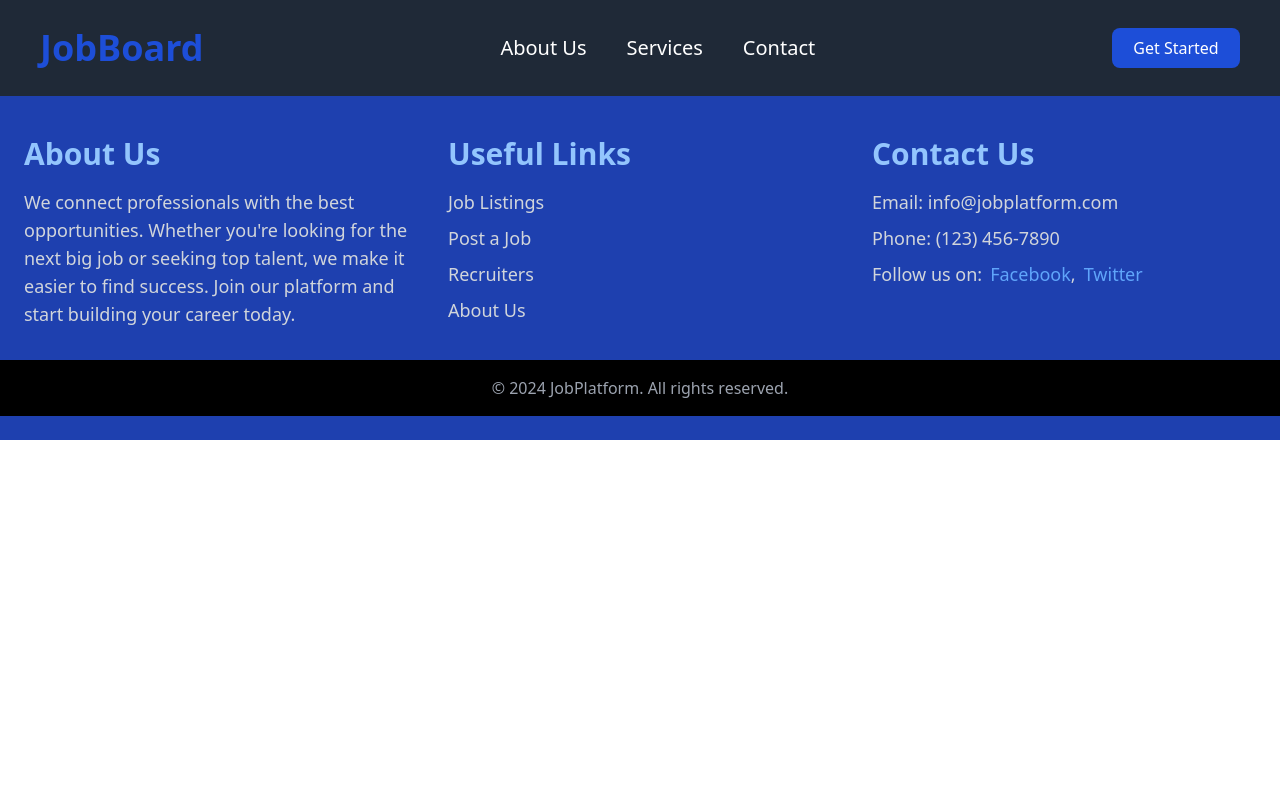
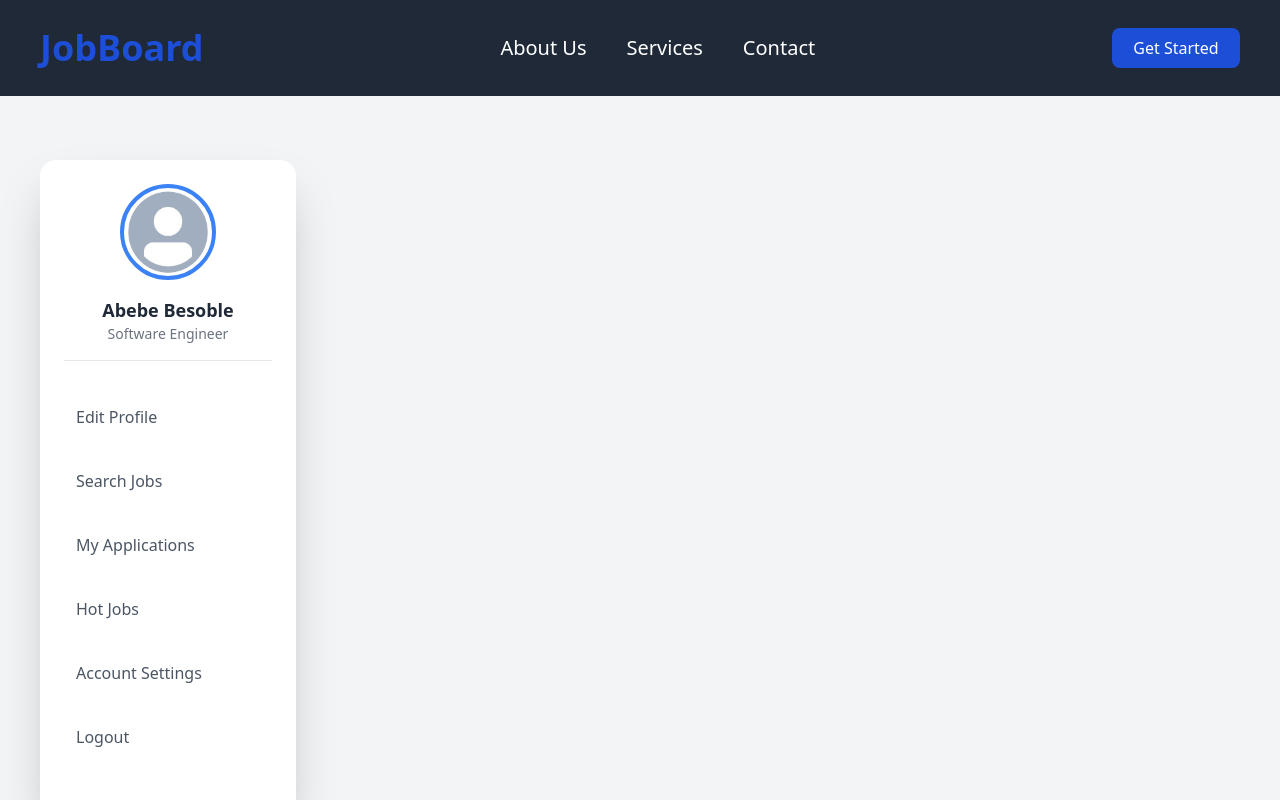
Before and after one commit to nahom-zenebe/job-board-app, a React (Create React App) app in the folder frontend/: page /MainDashboard in a window 1280 px wide. Shown: the top 800 px of the page. Built offline with nearby package versions, Linux system fonts and the light colour scheme.

Commit message:
make the sidebar commit

```diff
--- a/frontend/src/App.js
+++ b/frontend/src/App.js
@@ -6,7 +6,9 @@ import Service from "./pages/Service.jsx";
 import Contacts from './pages/Contacts.jsx';
 import SignupPages from "./pages/SignupPages.jsx";
 import LoginPages from "./pages/LoginPages.jsx";
-import toast, { Toaster } from 'react-hot-toast';
+
+import MainDashboard from './pages/MainDashboard.jsx'
+import { Toaster } from 'react-hot-toast';
 import { BrowserRouter as Router, Route, Routes } from 'react-router-dom';
 
 function App() {
@@ -19,6 +21,7 @@ function App() {
         <Route path="/contact" element={<Contacts />} />
         <Route path="/service" element={<Service />} />
         <Route path="/signup" element={<SignupPages/>}/>
+        <Route path="/MainDashboard" element={<MainDashboard/>}/>
         <Route path="/login" element={<LoginPages/>}/>
       </Routes>
 
--- /dev/null
+++ b/frontend/src/Components/Sidebar.jsx
@@ -0,0 +1,54 @@
+import React from 'react';
+import avatar from '../images/avatar.png';
+
+function Sidebar() {
+  return (
+    <div className="w-64 h-auto p-6 bg-white shadow-2xl rounded-2xl ml-10">
+
+      <div className="flex flex-col items-center">
+        <img
+          className="w-24 h-24 rounded-full border-4 border-blue-500"
+          src={avatar}
+          alt="User Avatar"
+        />
+        <h1 className="mt-4 text-lg font-semibold text-gray-800">
+          Abebe Besoble
+        </h1>
+        <p className="text-sm text-gray-500">Software Engineer</p>
+      </div>
+      <hr className='mt-4'></hr>
+
+
+      <div className="mt-8   ">
+        <ul className="space-y-4  pb-6">
+          <li className="flex items-center text-gray-600 hover:bg-gray-200 hover:text-blue-600 cursor-pointer p-3 rounded-lg transition-all duration-300 ease-in-out">
+
+            Edit Profile
+          </li>
+          <li className="flex items-center text-gray-600 hover:bg-gray-200 hover:text-blue-600 cursor-pointer p-3 rounded-lg transition-all duration-300 ease-in-out">
+
+            Search Jobs
+          </li>
+          <li className="flex items-center text-gray-600 hover:bg-gray-200 hover:text-blue-600 cursor-pointer p-3 rounded-lg transition-all duration-300 ease-in-out">
+
+           My Applications
+          </li>
+          <li className="flex items-center text-gray-600 hover:bg-gray-200 hover:text-blue-600 cursor-pointer p-3 rounded-lg transition-all duration-300 ease-in-out">
+
+           Hot Jobs
+          </li>
+          <li className="flex items-center text-gray-600 hover:bg-gray-200 hover:text-blue-600 cursor-pointer p-3 rounded-lg transition-all duration-300 ease-in-out">
+
+            Account Settings
+          </li>
+          <li className="flex items-center text-gray-600 hover:bg-gray-200 hover:text-blue-600 cursor-pointer p-3 rounded-lg transition-all duration-300 ease-in-out">
+
+          Logout
+          </li>
+        </ul>
+      </div>
+    </div>
+  );
+}
+
+export default Sidebar;
--- a/frontend/src/pages/LoginPages.jsx
+++ b/frontend/src/pages/LoginPages.jsx
@@ -1,14 +1,32 @@
-import React from 'react'
+import React, { useState } from 'react'
 import { Link } from 'react-router-dom';
 import { Loader } from 'lucide-react';
 import { useDispatch, useSelector } from 'react-redux';
 import { login } from '../feature/authSlice';
+import toast from 'react-hot-toast';
+import { useNavigate } from 'react-router-dom';
+
 function LoginPages() {
-
+  const navigate = useNavigate();
   const dispatch = useDispatch();
+  const[email,setemail]=useState()
+  const[password,setpassword]=useState()
   const {   isLogging } = useSelector((state) => state.auth);
 
+const handlelogin=(e)=>{
+  e.preventDefault()
+  dispatch(login({email,password}))
+  .unwrap()
+  .then(()=>{
+    navigate('/MainDashboard');
 
+  })
+  .catch((error) => {
+    toast.error(error || 'Signup failed');
+  });
+
+
+}
 
   return (
     <div className="min-h-screen bg-gery-200 text-gray-200 mt-32">
@@ -16,35 +34,38 @@ function LoginPages() {
     <div className="container mx-auto py-16 px-4">
       <div className=" shadow-2xl rounded-lg p-8 max-w-lg mx-auto">
         <h2 className="text-2xl font-bold text-blue-500 mb-6 text-center">Signup</h2>
-        <form className="space-y-4">
+        <form onSubmit={handlelogin} className="space-y-4">
           <div>
 
             <label className="block text-lg font-medium  text-black">Email:</label>
             <input
+            value={email}
+            onChange={(e)=>setemail(e.target.value)}
               type="email"
               placeholder="Enter your email"
-              className="w-full mt-1 p-2  border border-gray-600 rounded-md  focus:outline-none focus:ring-2 focus:ring-blue-500"
+              className="w-full mt-1 p-2  border text-black  border-gray-600 rounded-md  focus:outline-none focus:ring-2 focus:ring-blue-500"
             />
           </div>
           <div>
             <label className="block text-lg font-medium text-black">Password:</label>
             <input
+             value={password}
+             onChange={(e)=>setpassword(e.target.value)}
               type="password"
               placeholder="Enter your password"
-              className="w-full mt-1 p-2  border border-gray-600 rounded-md  focus:outline-none focus:ring-2 focus:ring-blue-500"
+              className="w-full mt-1 p-2 text-black  border border-gray-600 rounded-md  focus:outline-none focus:ring-2 focus:ring-blue-500"
             />
           </div>
 
           <button
   type="submit"
-      className={`w-full h-10 rounded-lg ${isLogging ? 'bg-blue-500 cursor-not-allowed' : 'bg-blue-700'}`}
+  className={`w-full h-10 rounded-lg text-white ${isLogging ? 'bg-blue-500 cursor-not-allowed' : 'bg-blue-700'}`}
   disabled={isLogging}
-      variant="primary"
 >
   {isLogging ? (
     <>
-          <Loader className="mr-2" size="small" />
-          Logining up...
+      <Loader className="text-xl ml-24 mt-2"  />
+      Logging up...
     </>
   ) : (
     'Signup'
--- /dev/null
+++ b/frontend/src/pages/MainDashboard.jsx
@@ -0,0 +1,15 @@
+import React from 'react'
+import Sidebar from '../Components/Sidebar'
+import { Outlet } from 'react-router-dom'
+function MainDashboard() {
+  return (
+    <div className="flex min-h-screen bg-gray-100 pt-16 pb-20">
+        <Sidebar/>
+        <div className="flex-1 p-6">
+        <Outlet />
+      </div>
+    </div>
+  )
+}
+
+export default MainDashboard
--- a/frontend/src/pages/SignupPages.jsx
+++ b/frontend/src/pages/SignupPages.jsx
@@ -32,7 +32,7 @@ const handlesignup=(e)=>{
   dispatch( signup({name,email,password,role,uploadedFile}))
   .unwrap()
   .then(()=>{
-    navigate('/about');
+    navigate('/MainDashboard');
 
   })
   .catch((error) => {
--- /dev/null
+++ b/frontend/src/pages/UpdateProfile.jsx
@@ -0,0 +1,9 @@
+import React from 'react'
+
+function UpdateProfile() {
+  return (
+    <div>UpdateProfile</div>
+  )
+}
+
+export default UpdateProfile
```
Also changed, not shown: frontend/src/images/avatar.png (added). Lines whose indentation alone changed are shown as unchanged.
